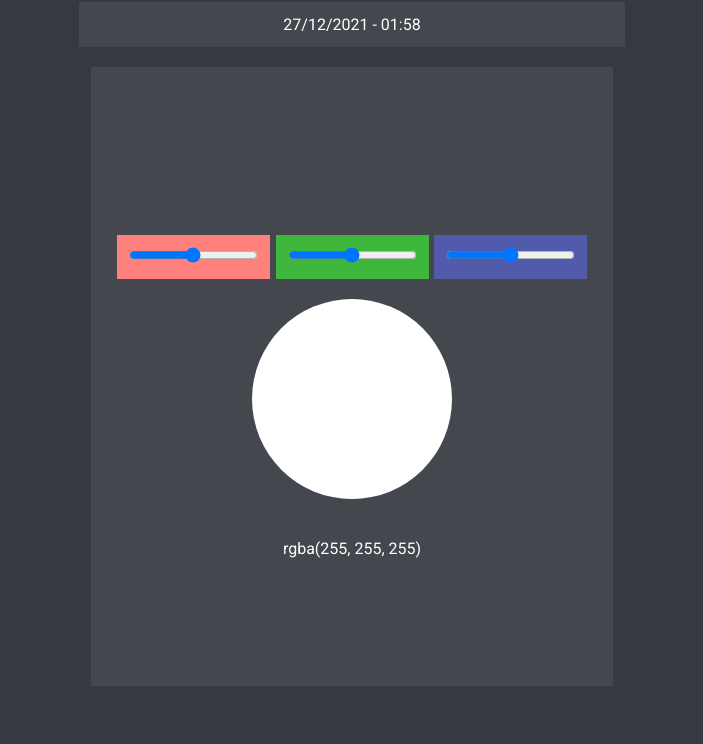
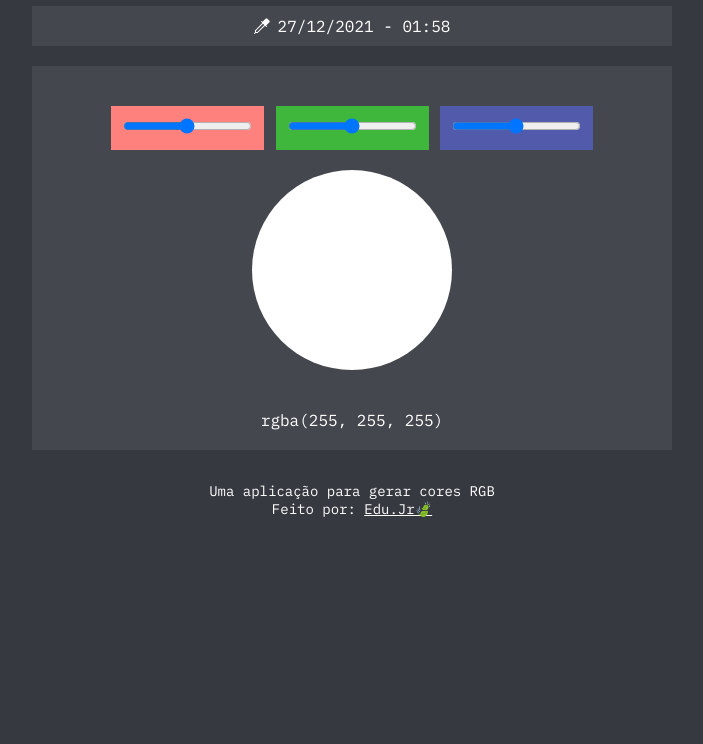
Before and after one commit to Junior042/desafio-gerador-rgb, a plain HTML site: page index.html in a window 1280 px wide. Shown: the part 56-800 px from the top of the page, without its empty margins (288-991 px from the left). Drawn offline with Linux system fonts and the light colour scheme.

Commit message:
add changes

```diff
--- a/index.html
+++ b/index.html
@@ -9,7 +9,7 @@
     <!--FONT-->
     <link rel="preconnect" href="https://fonts.googleapis.com">
     <link rel="preconnect" href="https://fonts.gstatic.com" crossorigin>
-    <link href="https://fonts.googleapis.com/css2?family=Roboto:wght@100;300;400;500;700&display=swap" rel="stylesheet">
+    <link href="https://fonts.googleapis.com/css2?family=IBM+Plex+Mono:wght@300;400;500;600;700&family=Roboto:wght@100;300;400;500;700&display=swap" rel="stylesheet">
 
     <title>Desafio</title>
 </head>
@@ -17,11 +17,16 @@
     <main>
         <h1>Gerador RGB</h1>
 
-        <div class="data">
+        <header class="data">
+            <svg xmlns="http://www.w3.org/2000/svg" width="16" height="16" fill="currentColor" class="bi bi-eyedropper"
+                viewBox="0 0 16 16">
+                <path
+                    d="M13.354.646a1.207 1.207 0 0 0-1.708 0L8.5 3.793l-.646-.647a.5.5 0 1 0-.708.708L8.293 5l-7.147 7.146A.5.5 0 0 0 1 12.5v1.793l-.854.853a.5.5 0 1 0 .708.707L1.707 15H3.5a.5.5 0 0 0 .354-.146L11 7.707l1.146 1.147a.5.5 0 0 0 .708-.708l-.647-.646 3.147-3.146a1.207 1.207 0 0 0 0-1.708l-2-2zM2 12.707l7-7L10.293 7l-7 7H2v-1.293z" />
+            </svg>
             <p></p>
-        </div>
+        </header>
 
-        <div class="cont-geral">
+        <section class="cont-geral">
                 <div id="cont-inputs">
                     <span id="cont-input-1">
                         <input type="range" min="0" max="255" value="126.5" steps="1" oninput="pegavalor()" id="input-1">
@@ -35,8 +40,12 @@
                 </div>
                 <div id="mostraRes"></div>
                 <p id="rbga-res">rgba(255, 255, 255)</p>
-        </div>
+        </section>
 
+        <footer>
+            <p>Uma aplicação para gerar cores RGB</p>
+            <p>Feito por: <a href="https://www.linkedin.com/in/eduardo-alves-de-oliveira-junior-46b668208/">Edu.Jr🍃</a></p>
+        </footer>
     </main>
     <script src="script.js"></script>
 </body>
--- a/script.js
+++ b/script.js
@@ -2,18 +2,19 @@ let res = document.querySelector('#mostraRes')
 let resRgb = document.querySelector('#rbga-res')
 let mostraData = document.querySelector('.data p')
 
-let data = new Date();
-let dia = data.getDate();
-let mes = data.getMonth() + 1;
-let ano = data.getFullYear();
-let hora = data.getHours();
-let min = data.getMinutes();
-if(hora <= 9)
-{
-    hora = `0${hora}`
+horarios();
+setInterval(horarios, 6000)
+
+function horarios(){
+    let data = new Date();
+    let hora = data.getHours();
+    let min = data.getMinutes();
+    hora <= 9 && (hora = `0${hora}`);
+    min <= 9 && (min = `0${min}`);
+
+    mostraData.innerText = `${data.getDate()}/${data.getMonth() + 1}/${data.getFullYear()} - ${hora}:${min}`;
 }
 
-mostraData.innerText = `${dia}/${mes}/${ano} - ${hora}:${min}`;
 
 function pegavalor() {
     let input1 = document.querySelector('#input-1').value;
--- a/style.css
+++ b/style.css
@@ -3,7 +3,7 @@
     padding: 0;
     box-sizing: border-box;
     border: none;
-    font-family: 'Roboto', sans-serif;
+    font-family: 'IBM Plex Mono';
     text-align: center;
     color: white;
 }
@@ -21,14 +21,18 @@ main{
 .data{
     margin: 20px 0px;
     background: #44474e;
-    display: inline-block;
+    display: flex;
+    align-items: center;
     justify-content: center;
-    padding: 1% 16%;
+    width: 50%;
+    height: 40px;
+    gap: 8px;
 }
 
 .cont-geral{
     background: #44474e;
-    padding: 10% 2%;
+    width: 50%;
+    padding: 0px 0px 20px 0px;
 }
 
 #cont-input-1{
@@ -62,3 +66,26 @@ main{
     border-radius: 50%;
     margin: 20px auto 40px auto;
 }
+
+footer{
+    font-size: 14px;
+    margin-top: 2rem;
+}
+
+@media screen and (max-width: 900px) {
+    .data{
+        width: 80%;
+    }
+    .cont-geral{
+        width: 80%;
+    }
+}
+
+@media screen and (max-width: 700px) {
+    .data{
+        width: 90%;
+    }
+    .cont-geral{
+        width: 90%;
+    }
+}
```
Also changed, not shown: eyedropper.svg (added).
